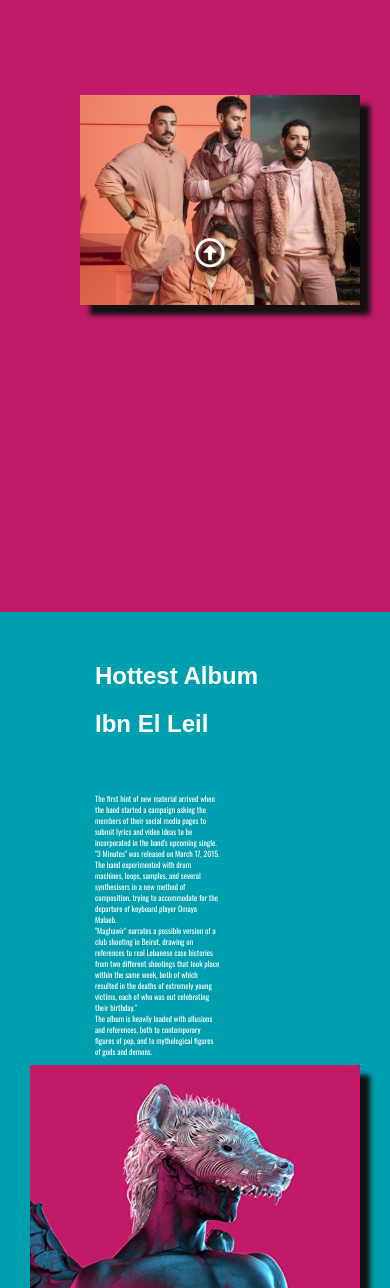
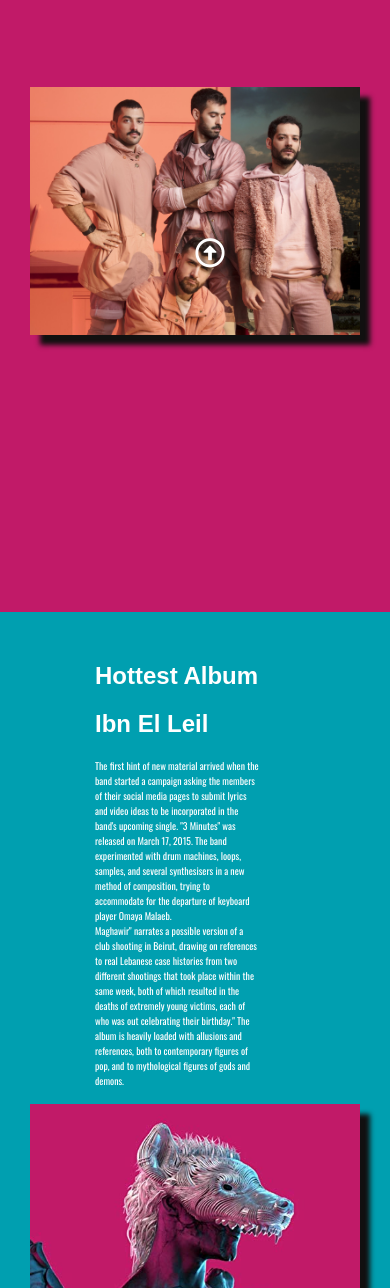
Before and after one commit to HichamBezzizi/WebsiteWIP, a plain HTML site: page index.html in a window 390 px wide. Shown: the part 556-1844 px from the top of the page. Drawn offline with nearby package versions, Linux system fonts and the light colour scheme; a web font is replaced by a local one.

Commit message:
WIP Responsive

```diff
--- a/index.html
+++ b/index.html
@@ -36,7 +36,13 @@
         <div class ="aboutContent">
             <div class ="aboutTextContent">
             <h1 class="aboutTitle">About</h1>
-            <p class="aboutText">Mashrou' Leila is a Lebanese four-member indie rock band. <br> The band formed in Beirut, Lebanon in 2008 as a music workshop at the American University of Beirut. <br> The band has released four studio albums: Mashrou' Leila (2009), Raasük (2013), Ibn El Leil (2015) and The Beirut School (2019); and an EP , El Hal Romancy (2011), <br>while causing many controversies due to their satirical lyrics and themes.</p>
+            <p class="aboutText">Mashrou' Leila is a Lebanese four-member indie rock band.
+                <br>
+                The band formed in Beirut, Lebanon in 2008 as a music workshop at the American University of Beirut.
+                <br>
+                The band has released four studio albums: Mashrou' Leila (2009), Raasük (2013), Ibn El Leil (2015) and The Beirut School (2019); and an EP , El Hal Romancy (2011),
+                <br>
+                while causing many controversies due to their satirical lyrics and themes.</p>
             </div>
             <img class ="aboutPic" src="img/aboutpic1.jpg" alt="">
         </div>
@@ -47,7 +53,11 @@
             <div class ="albumTextContent">
             <h1 class ="albumTitle">Hottest Album</h1>
             <h2 class ="albumTitle">Ibn El Leil</h2>
-            <p class ="albumText">The first hint of new material arrived when the band started a campaign asking the members of their social media pages to submit lyrics and video ideas to be incorporated in the band's upcoming single. "3 Minutes" was released on March 17, 2015. <br> The band experimented with drum machines, loops, samples, and several synthesisers in a new method of composition, trying to accommodate for the departure of keyboard player Omaya Malaeb. <br> "Maghawir" narrates a possible version of a club shooting in Beirut, drawing on references to real Lebanese case histories from two different shootings that took place within the same week, both of which resulted in the deaths of extremely young victims, each of who was out celebrating their birthday." <br> The album is heavily loaded with allusions and references, both to contemporary figures of pop, and to mythological figures of gods and demons.</p>
+            <p class ="albumText">The first hint of new material arrived when the band started a campaign asking the members of their social media pages to submit lyrics and video ideas to be incorporated in the band's upcoming single. "3 Minutes" was released on March 17, 2015.
+                The band experimented with drum machines, loops, samples, and several synthesisers in a new method of composition, trying to accommodate for the departure of keyboard player Omaya Malaeb.
+                <p class ="albumText_1">Maghawir" narrates a possible version of a club shooting in Beirut, drawing on references to real Lebanese case histories from two different shootings that took place within the same week, both of which resulted in the deaths of extremely young victims, each of who was out celebrating their birthday."
+                The album is heavily loaded with allusions and references, both to contemporary figures of pop, and to mythological figures of gods and demons.</p>
+            </p>
             </div>
             <img  class ="albumPic" src="img/MashIbnLeila.jpg" alt="">
             </div>
--- a/style.css
+++ b/style.css
@@ -1,12 +1,17 @@
 * {
+
     box-sizing: border-box;
+
   }
 
 html{
+
     scroll-behavior: smooth;
+
 }
 
 body {
+
     font-family: 'Notable', sans-serif;
     padding: 0px;
     margin: 0px;
@@ -16,9 +21,11 @@
 }
 
 #intro{
+
     color: black;
     height: 700px;
     pointer-events: none;
+
 }
 
 
@@ -42,6 +49,7 @@
 }
 
 .introText{
+
     font-size: 100px;
     position: absolute;
     top: 50%;
@@ -53,19 +61,24 @@
 }
 
 #top{
+
     height:65px;
     background-color: #c11a68;
 }
 
 #navBar{
+
     position: fixed;
     display: flex;
     padding-top: 5px;
+
 }
 
 #navBar li{
+
     display: inline;
     padding: 10px;
+
 }
 
 
@@ -73,6 +86,7 @@
 
     color:white;
     text-shadow: 3px 3px #009eb0;
+
 }
 
 #navBar li a{
@@ -89,19 +103,25 @@
 
     color:white;
     text-shadow: 3px 3px #009eb0;
+
 }
 
 #navBar img{
+
     width: 100px;
+
 }
 
 #about{
+
     margin-top: 200px;
     background-color: #c11a68;
     height: 100vh;
+
 }
 
 #about img{
+
     height: 400px;
     width: auto;
     box-shadow: 10px 10px 5px rgb(17, 16, 16);
@@ -109,20 +129,25 @@
     margin-right: 200px;
     margin-top: 50px;
     transition: transform .2s;
+
 }
 
+.aboutPic:hover{
 
-.aboutPic:hover{
     transform: scale(1.1);
+
 }
 
 #album{
+
     background-color:#009fb0;
     height: 100vh;
     margin-bottom: -20px;
+
 }
 
 #album img{
+
     height: 400px;
     width: auto;
     box-shadow: 10px 10px 5px rgb(17, 16, 16);
@@ -132,37 +157,48 @@
     transition: transform .2s;
 
 }
+
 #album img:hover{
+
     transform: scale(1.1);
+
 }
 
+#gallery{
 
-#gallery{
     height: 100vh;
     background: #bdc3c7;  /* fallback for old browsers */
     background: -webkit-linear-gradient(to bottom, #2c3e50, #bdc3c7);  /* Chrome 10-25, Safari 5.1-6 */
     background: linear-gradient(to bottom, #2c3e50, #bdc3c7); /* W3C, IE 10+/ Edge, Firefox 16+, Chrome 26+, Opera 12+, Safari 7+ */
     margin-bottom: -22px;
 
+}
 
-}
 #gallery img{
+
     width: 300px;
     box-shadow: 10px 10px 5px rgb(17, 16, 16);
+
 }
 
 .mashLogo{
+
     padding-left:20px;
+
 }
 
 .aboutContent{
+
     padding: 30px;;
+
 }
 
 .aboutText{
+
     padding-top: 35px;
     font-family: 'Oswald', sans-serif;
     font-size: 16px;
+
 }
 
 .aboutTextContent{
@@ -171,35 +207,45 @@
 }
 
 .albumContent{
+
     padding: 30px;
+
 }
 
 .albumTextContent{
+
     float: right;
     width:50%;
+
 }
 
-.albumText{
+.albumText, .albumText_1{
+
     font-family: 'Oswald', sans-serif;
     font-size: 16px;
     padding-top:35px;
     padding-right: 40px;
+
 }
 
+#gallery .images{
 
-
-#gallery .images{
     margin-left: 50px;
     margin-top: 20px;
     transition: transform .2s;
+
 }
 
 #gallery .images:hover{
+
     transform: scale(1.1);
+
 }
 
 #mashImages{
+
     margin-top: 120px;
+
 }
 
 #icon{
@@ -214,101 +260,124 @@
 }
 
 #icon:hover{
+
     text-shadow: 5px 5px 5px #c11a68;
     color: white;
+
 }
 
 .galleryTitle{
+
     text-align: center;
     padding-top: 60px;
     height: auto;
+
 }
 
 .aboutTitle{
+
     border-bottom: 1px solid white;
     padding-bottom: 5px;
     width: 108px;
+
 }
-
-
 
 @media (min-width: 320px) and (max-width: 480px) {
 
     body{
+
         background-color: green;
+
     }
 
-    .images {
+    .images{
+
         height: auto;
+
     }
 
     .introText{
+
         font-size: 10vw;
+
     }
 
-    /* .intro, .about, .album, .gallery {
-        width: 100%;
-    } */
+    .aboutText, .albumText, .albumText_1{
 
-    .aboutText, .albumText, #navBar li a{
-        font-size:2vw;
+        font-size:2.5vw;
+        padding: 0;
+        margin: 0;
+
     }
 
     .mashLogo{
 
         position: fixed;
         top: 20px;
+
     }
 
     #navBar li a {
+
         display: none;
+
     }
 
     #album img{
+
         height: 100%;
         width: 100%;
         padding: 0;
         margin: 0;
+
     }
 
     #about img {
 
-        height: 85%;
-        width: 85%;
-        margin: 85px 0 0 0;
+        height: 100%;
+        width: 100%;
+        margin: 70px 0 0 0;
         padding: 0;
-
 
     }
 
     #intro{
+
         height: 10vh;
+
     }
 
     #gallery{
+
         height: 280vh;
+
     }
 
+    .aboutTextContent{
 
-    .aboutTextContent {
         padding: 20px;
+
     }
 
-    .albumTextContent {
+    .albumTextContent{
+
         margin-right: 100px;
+
     }
+
 }
 
 @media (min-width: 375px) and (max-width: 667px) {
 
+    #intro{
 
+        height: 7vh;
 
-    #intro{
-        height: 7vh;
     }
 
+    #gallery{
 
-    #gallery{
         height: 310vh;
+
     }
 }
```
